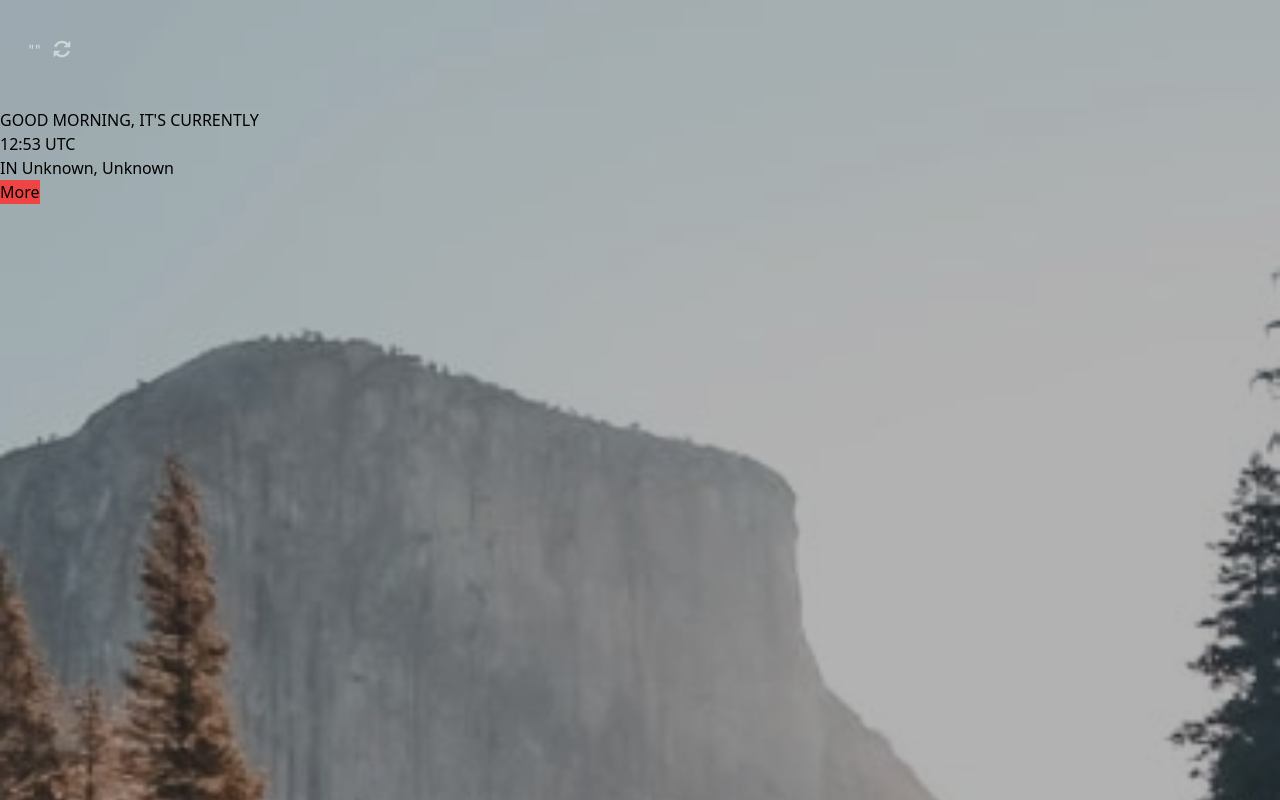
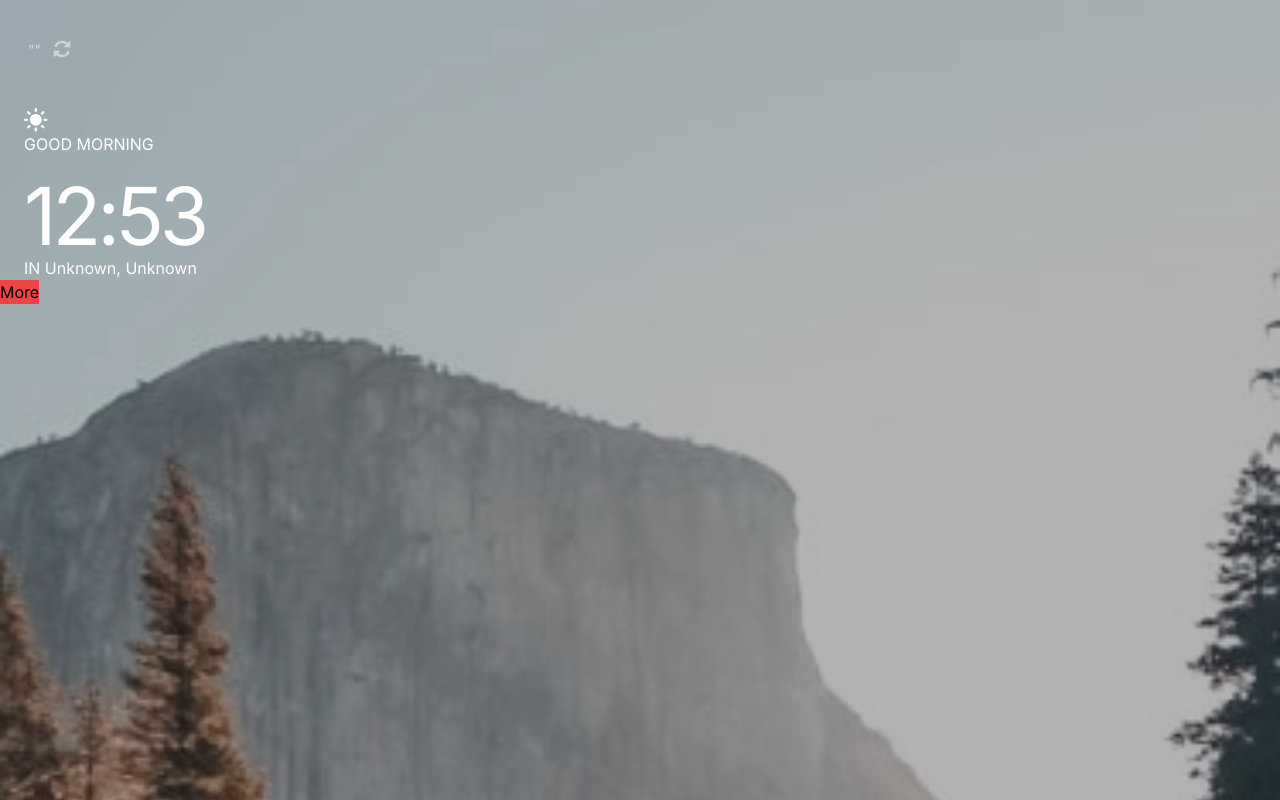
Before and after one commit to radhd/react-clock-app, a React (Vite) app: page / in a window 1280 px wide. Built offline with nearby package versions, Linux system fonts and the light colour scheme; no server answers.

Commit message:
Set set interval time logic and styles for the time

```diff
--- a/src/App.tsx
+++ b/src/App.tsx
@@ -5,7 +5,7 @@ import dayImage from "./components/assets/mobile/bg-image-daytime.jpg";
 
 function App() {
   return (
-    <main>
+    <main className="font-inter">
       <div
         className="h-screen bg-black/30 bg-cover bg-top bg-blend-overlay"
         style={{
--- a/src/components/ShowTime.tsx
+++ b/src/components/ShowTime.tsx
@@ -1,6 +1,8 @@
 import { useEffect, useState } from "react";
 import { fetchData } from "./fetchData";
 import { MoreButton } from "./MoreButton";
+import moonIcon from "./assets/desktop/icon-moon.svg";
+import sunIcon from "./assets/desktop/icon-sun.svg";
 
 interface ShowTimeApi {
   ip: "46.49.47.202";
@@ -32,11 +34,10 @@ export function ShowTime() {
   const [countryCode, setCountryCode] = useState<string>("Unknown");
   const [border, SetBorder] = useState<string>("Unknown");
 
-  setInterval(() => time, 60000);
+  setInterval(() => setTime(getCurrentTime()), 1000);
 
   useEffect(() => {
     setIsNight(isEvening());
-    setTime(getCurrentTime());
     const fetchData = async () => {
       const result = await getData();
       setCapital(result.capital);
@@ -58,7 +59,6 @@ export function ShowTime() {
       hour: "2-digit",
       minute: "2-digit",
       hour12: false,
-      timeZoneName: "short",
     };
     return new Intl.DateTimeFormat("en-GB", options).format(date);
   };
@@ -71,14 +71,20 @@ export function ShowTime() {
 
   return (
     <>
-      <div>
+      <div className="px-6 text-white">
         {isNight ? (
-          <p>GOOD EVENING, IT'S CURRENTLY</p>
+          <div className="flex gap-4">
+            <img src={moonIcon} alt="" />
+            <span className="tracking-[3px]">GOOD EVENING</span>
+          </div>
         ) : (
-          <p>GOOD MORNING, IT'S CURRENTLY</p>
+          <div>
+            <img src={sunIcon} alt="" />
+            <span>GOOD MORNING</span>
+          </div>
         )}
-        <p>{time}</p>
-        <p>
+        <p className="text-[5rem] tracking-tighter">{time}</p>
+        <p className="-mt-5">
           IN {capital}, {countryCode}
         </p>
       </div>
```
